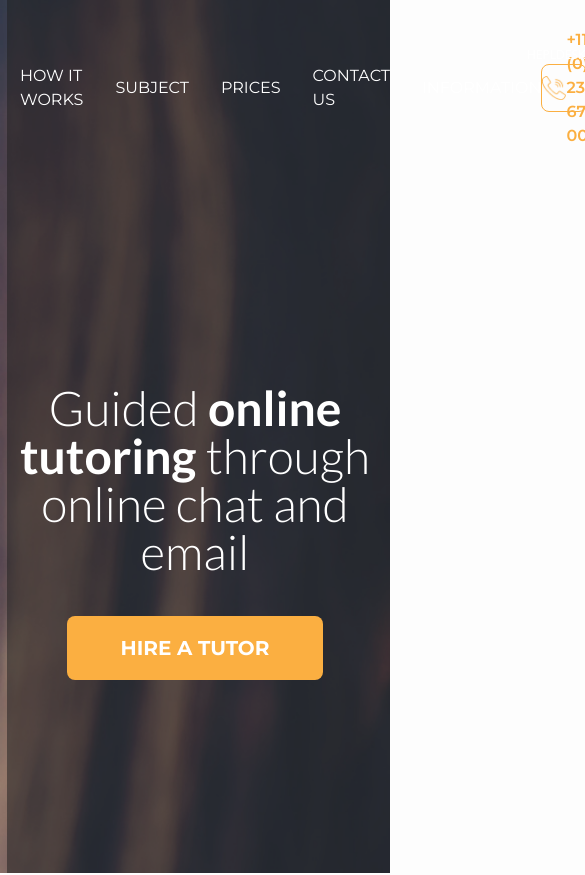
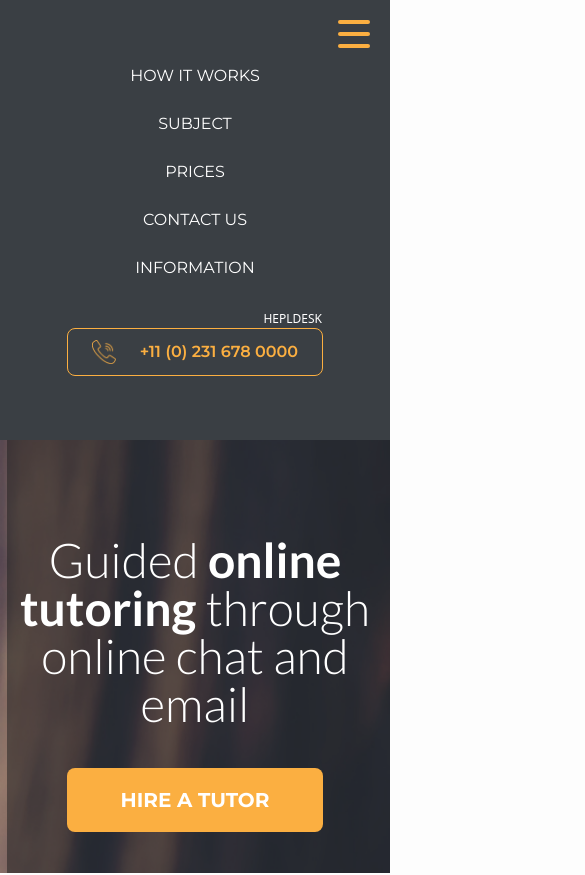
Before and after one commit to wared2003/rattrapages-Edouard-Nicolas, a website: page 02 – Architecture front-end/index.html in a window 390 px wide. Shown: the top 875 px of the page, 585 px wide, since content can reach past the window. Drawn offline with Linux system fonts and the light colour scheme.

Commit message:
[update]responsive

```diff
--- a/02 – Architecture front-end/index.html
+++ b/02 – Architecture front-end/index.html
@@ -20,12 +20,21 @@
 <!--hero banner-->
 <header class="w-full bg-[url('../assets/header-bg.png')]">
 
+
     <!--    navbar-->
-    <nav class="w-full flex flex-row items-center justify-between py-16 px-36">
-        <div>
+
+    <!--    burger-->
+    <div class="w-8 absolute block lg:hidden top-5 right-5">
+        <span class="w-full h-1 bg-orange block rounded-full"></span>
+        <span class="w-full h-1 bg-orange block rounded-full mt-2"></span>
+        <span class="w-full h-1 bg-orange block rounded-full mt-2"></span>
+    </div>
+
+    <nav class="w-full flex gap-y-12 flex-col lg:flex-row items-center bg-darkGrey lg:bg-none justify-between py-16 px-36">
+        <div class="hidden lg:block">
             <img alt="logo de tutor site" src="./assets/logo.png">
         </div>
-        <div class="flex flex-row items-center gap-x-8">
+        <div class=" flex flex-col lg:flex-row gap-y-6 items-center gap-x-4 lg:gap-x-8">
             <a class="text-white uppercase font-montserrat text-base" href="#">how it works</a>
             <a class="text-white uppercase font-montserrat text-base" href="#">subject</a>
             <a class="text-white uppercase font-montserrat text-base" href="#">prices</a>
@@ -42,7 +51,7 @@
 
     <!--hero banner text -->
     <div>
-        <h1 class="mt-52 font-lato text-white font-light text-5xl text-center">Guided <span class="font-bold">online tutoring</span>
+        <h1 class="mt-24 lg:mt-52 font-lato text-white font-light text-5xl text-center">Guided <span class="font-bold">online tutoring</span>
             through online chat and email</h1>
         <div class="button mx-auto mt-10">
             <a href="#">hire a tutor</a>
```
Also changed, not shown: 02 – Architecture front-end/dist/output.css.
